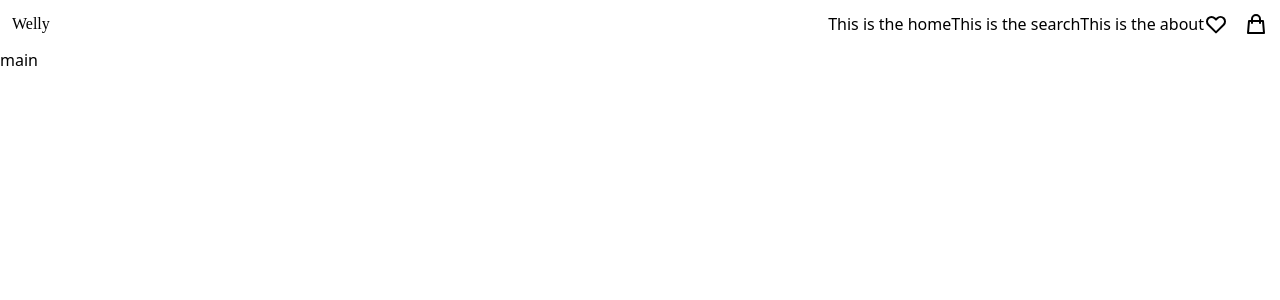
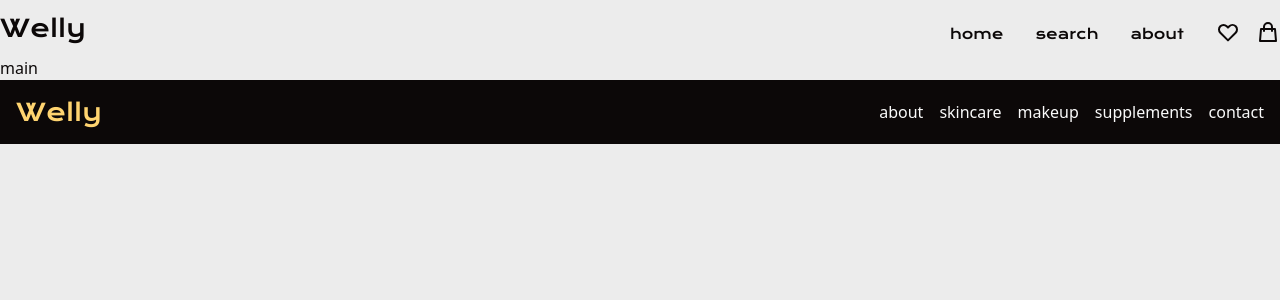
Before and after one commit to GraceJoseph-hub/my-project, a React (Vite) app: page / in a window 1280 px wide. Shown: the top 300 px of the page. Built offline with nearby package versions, Linux system fonts and the light colour scheme.

Commit message:
Almost done with the navbar

```diff
--- a/src/component/Navbar.css
+++ /dev/null
@@ -1,3 +0,0 @@
-.navbar__brand{
-  font-family: 'krone One', san-serif;
-}
--- /dev/null
+++ b/src/component/footer/Footer.jsx
@@ -0,0 +1,25 @@
+import React from "react";
+import "./Footer.css";
+
+const Footer = () => {
+  const links = ["about", "skincare", "makeup", "supplements", "contact"];
+  return (
+    <footer className="flex justify-between bg-dark text-light px-4 py-4">
+      <a className="text-2xl text-yellow font-krona" href="/">
+        Welly
+      </a>
+      <div className="flex items-center">
+        {links.map((link) => {
+          return (
+            <a href="/" className="ml-4">
+              {link}
+            </a>
+          );
+        })}
+      </div>
+      {/* <p className="text-dark-grey text-xs">React JS project of Welly</p> */}
+    </footer>
+  );
+};
+
+export default Footer;
--- /dev/null
+++ b/src/component/navbar/Navbar.css
@@ -0,0 +1,5 @@
+/* .navbar__brand{
+  font-family: 'krone One', sans-serif;
+  font-weight: bolder;
+  @apply p-3
+} */
--- a/src/component/Navbar.jsx
+++ b/src/component/navbar/Navbar.jsx
@@ -1,19 +1,24 @@
 import React from "react";
-import './Navbar.css';
+// import './Navbar.css';
+
 
 const Navbar = () => {
   return (
-    <div className="flex justify-between p-3">
+    <nav className="flex justify-between py-3 font-krona container mx-auto">
       {/* Brand */}
-      <a href="/" className="navbar__brand">
+      <a className="text-2xl" href="/">
         Welly
       </a>
-      <div className="flex">
-        <a href="/home">
-          This is the home
+      <div className="flex items-end lowercase">
+        <a href="/home" className="mr-8 text-sm">
+          Home
         </a>
-        <a href="/search">This is the search</a>
-        <a href="/about">This is the about</a>
+        <a href="/search" className="mr-8 text-sm">
+          Search
+        </a>
+        <a href="/about" className="mr-8 text-sm">
+          About
+        </a>
 
         {/* Icons */}
         <div className="flex">
@@ -50,7 +55,7 @@ const Navbar = () => {
           </svg>
         </div>
       </div>
-    </div>
+    </nav>
   );
 };
 
--- a/src/index.css
+++ b/src/index.css
@@ -24,9 +24,13 @@ extend: {
   Refer to Navbar.css for more info.
   */
 
-/* @import url('https://fonts.googleapis.com/css2?family=Krona+One&display=swap'); */
+@import url('https://fonts.googleapis.com/css2?family=Krona+One&display=swap');
 
 
 @tailwind base;
 @tailwind components;
 @tailwind utilities;
+
+body{
+  @apply text-dark bg-light-grey;
+}
--- a/src/layouts/Main.jsx
+++ b/src/layouts/Main.jsx
@@ -1,17 +1,19 @@
 import React from "react";
-import Navbar from "../component/Navbar";
+import Navbar from "../component/navbar/Navbar";
+import Footer from "../component/footer/Footer";
 
 const Main = () => {
   // Navbar
   // Content
   // Footer
   return (
-    <div className="container mx-auto">
+    <>
       <Navbar />
-      <div>
+      <div className="container mx-auto">
         <p>main</p>
       </div>
-    </div>
+      <Footer />
+    </>
   );
 };
 
--- a/tailwind.config.js
+++ b/tailwind.config.js
@@ -3,9 +3,17 @@ export default {
   content: ["./index.html", "./src/**/*.{js,ts,jsx,tsx}"],
   theme: {
     extend: {
-      // fontFamily: {
-      //   "krona": ["Krona One", 'sans-serif'],
-      // },
+      fontFamily: {
+        "krona": ["Krona One", 'sans-serif'],
+      },
+      colors: {
+        dark: '#0c0808',
+        green: '#1E3329',
+        yellow: '#FFD470',
+        'light-grey': '#ECECEC',
+        'dark-grey': '#B8B8B8',
+        light: '#FAFAFA'
+      }
     },
   },
   plugins: [],
```
Also changed, not shown: src/component/footer/Footer.css (added), src/component/navbar/index.js (added).
